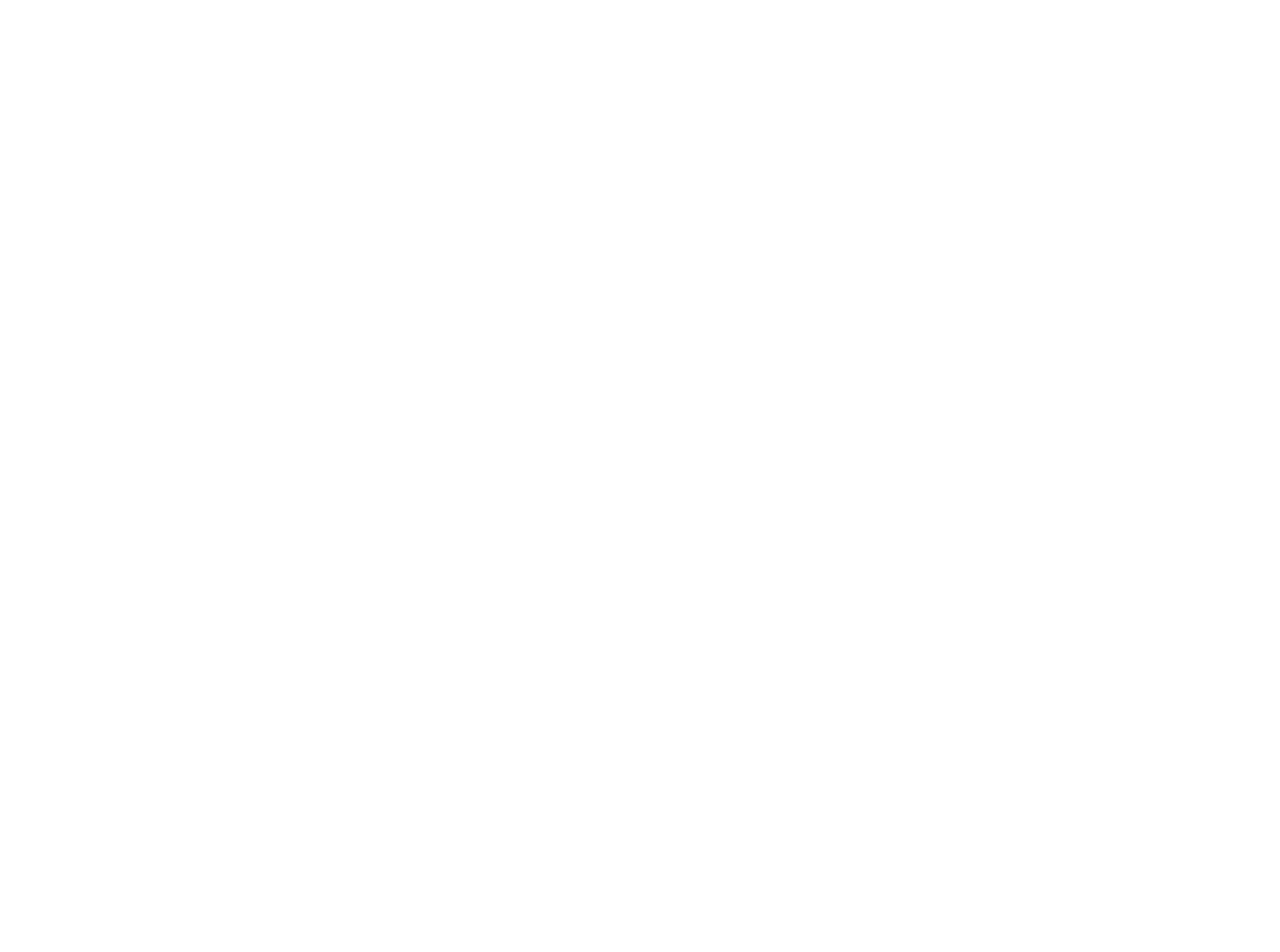
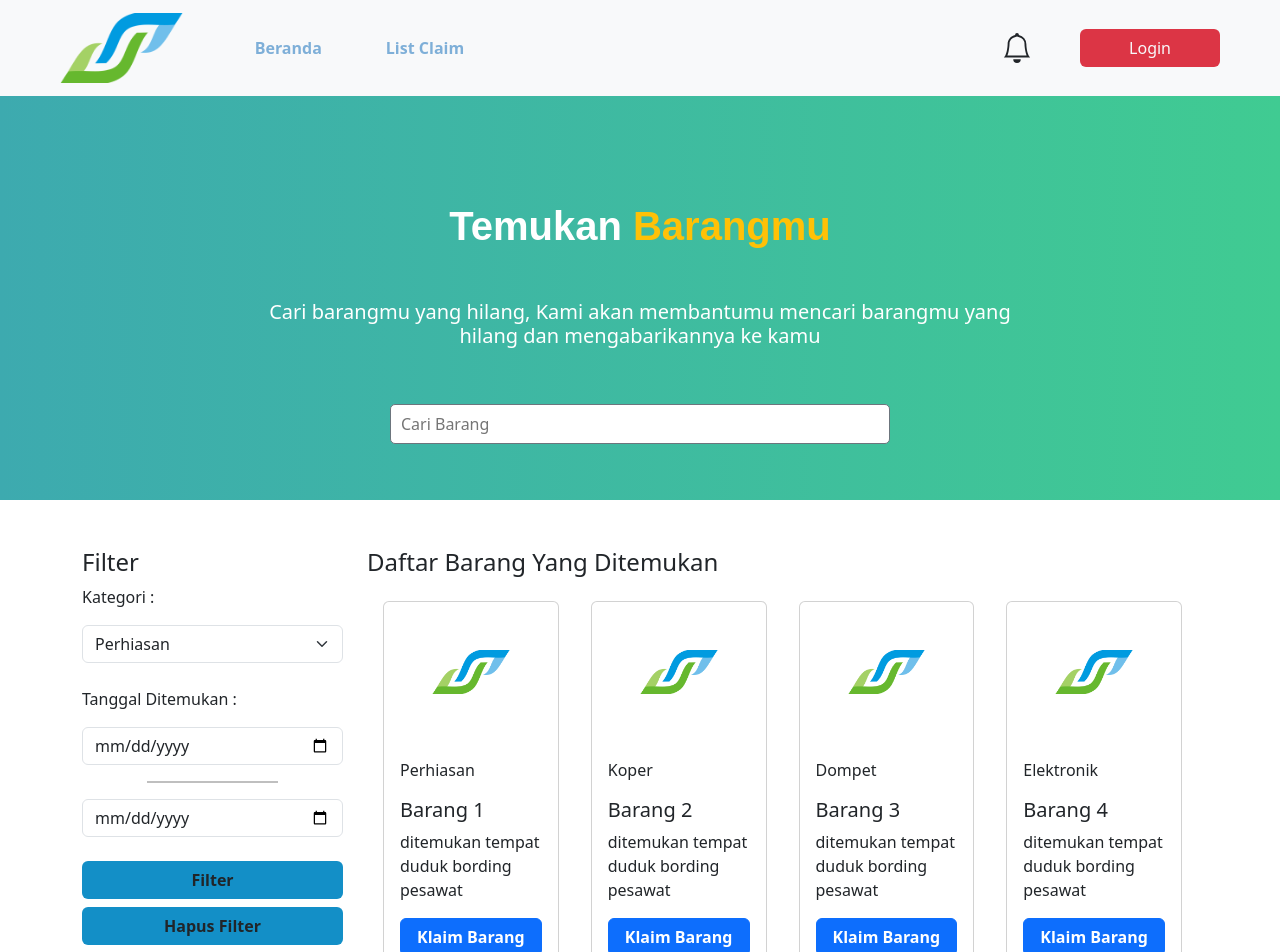
Before and after one commit to raihanrahman90/LostFoundAngkasaPura-FE, a React (Create React App) app: page /ListBarang in a window 1280 px wide. Before the commit this address had no page. Shown: the top 952 px of the page. Before the commit the page ends 800 px from the top, so only its background shows below. Built offline with nearby package versions, Linux system fonts and the light colour scheme.

Commit message:
up list barang

```diff
--- a/src/App.js
+++ b/src/App.js
@@ -11,6 +11,7 @@
 // user
 import HomePage from "./Page/User/HomePage";
 import Headers from "./Page/User/Headers";
+import ListBarang from "./Page/User/List_Barang";
 
 
 function App() {
@@ -28,6 +29,7 @@
           <Route path="/admin/CustomReport" element={<CustomReport />} />
 {/* user */}
           <Route path="/HomePage" element={<HomePage />} />
+          <Route path="/ListBarang" element={<ListBarang />} />
 
 
 
--- /dev/null
+++ b/src/Page/User/List_Barang.jsx
@@ -0,0 +1,130 @@
+import React, { useEffect, useState } from "react";
+import Headers from './Headers';
+import '../../Asset/user.css';
+import Logo from '../../Asset/logo.png';
+
+export default function ListBarang() {
+
+  const barang =
+  [
+    {
+      id : 1,
+      img: Logo,
+      namaBarang : "Barang 1",
+      kategoti : "Perhiasan",
+      keterangan : "ditemukan tempat duduk bording pesawat",
+    },
+    {
+      id : 2,
+      img: Logo,
+      namaBarang : "Barang 2",
+      kategoti : "Koper",
+      keterangan : "ditemukan tempat duduk bording pesawat",
+    },{
+      id : 3,
+      img: Logo,
+      namaBarang : "Barang 3",
+      kategoti : "Dompet",
+      keterangan : "ditemukan tempat duduk bording pesawat",
+    },
+    {
+      id : 4,
+      img: Logo,
+      namaBarang : "Barang 4",
+      kategoti : "Elektronik",
+      keterangan : "ditemukan tempat duduk bording pesawat",
+    }
+  ]
+
+  const [kategori, setKategori] = useState("");
+
+  const handleKategori = (e) => {
+    setKategori(e.target.value);
+  };
+
+  return (
+    <div>
+      <Headers />
+
+      <div className="bgdasboard text-center py-5">
+        <h1 className="title text-white pb-5 fw-bold">Temukan <span className="text-warning">Barangmu</span></h1>
+        <h5 className="text-white">Cari barangmu yang hilang, Kami akan membantumu mencari barangmu yang <br />hilang dan mengabarikannya ke kamu</h5>
+
+        <input className="inputs border border-secondary mb-2 mt-5 icon-rtl" type="text" placeholder="Cari Barang" />
+
+        {/* </div> */}
+
+      </div>
+
+
+      <div className="container">
+        {/* Sub Judul */}
+        <div className="row">
+          <div className="col-3">
+            <h4 className="text-start pt-5">Filter</h4>
+          </div>
+          <div className="col-9">
+            <h4 className="text-start pt-5">Daftar Barang Yang Ditemukan</h4>
+
+          </div>
+        </div>
+
+        {/* Content */}
+        <div className="row">
+          <div className="col-3">
+            <div>
+              <label className="pb-3 " htmlFor="kategori">Kategori : </label>
+              <select
+                onChange={handleKategori}
+                className="form-select"
+                id="kategori"
+              >
+                <option value="Kategori 5">Perhiasan</option>
+                <option value="Kategori 5">Tas</option>
+                <option value="Kategori 5">Dompet</option>
+                <option value="Kategori 5">Koper</option>
+                <option value="Kategori 5">Elektronik</option>
+              </select>
+            </div>
+
+            <div className="pt-4">
+              <label className="pb-3 " htmlFor="kategori">Tanggal Ditemukan : </label>
+              <input type="date" className="form-control" id="kategori" />
+              <hr style={{width:'50%', border:'1px solid black'}} className="container"/>
+              <input type="date" className="form-control" id="kategori" />
+            </div>
+
+            <div className="pt-4">
+              <button className="btn btn-filter w-100 fw-bold">Filter</button>
+            </div>
+            <div className="pt-2">
+              <button className="btn btn-hapus w-100 fw-bold">Hapus Filter</button>
+            </div>
+          </div>
+          <div className="col-9">
+            <div className="my-3">
+              <div className='d-flex justify-content-center '>
+                {barang.map((item) => {
+                    return(
+                      <div className="card mx-3 rounded" style={{width: "18rem"}}>
+                          <img src={item.img} className='p-5' alt="" />
+                          <div className="card-body">
+                              <p className="card-category">{item.kategoti}</p>
+                              <h5 className="card-title">{item.namaBarang}</h5>
+                              <p className="card-text">{item.keterangan}</p>
+                              <a href="#" className="btn btn-primary w-100 text-white fw-bold">Klaim Barang</a>
+                          </div>
+                      </div>
+                    )
+                })}
+              </div>
+            </div>
+          </div>
+        </div>
+
+      </div>
+
+
+    </div>
+  );
+}
```
